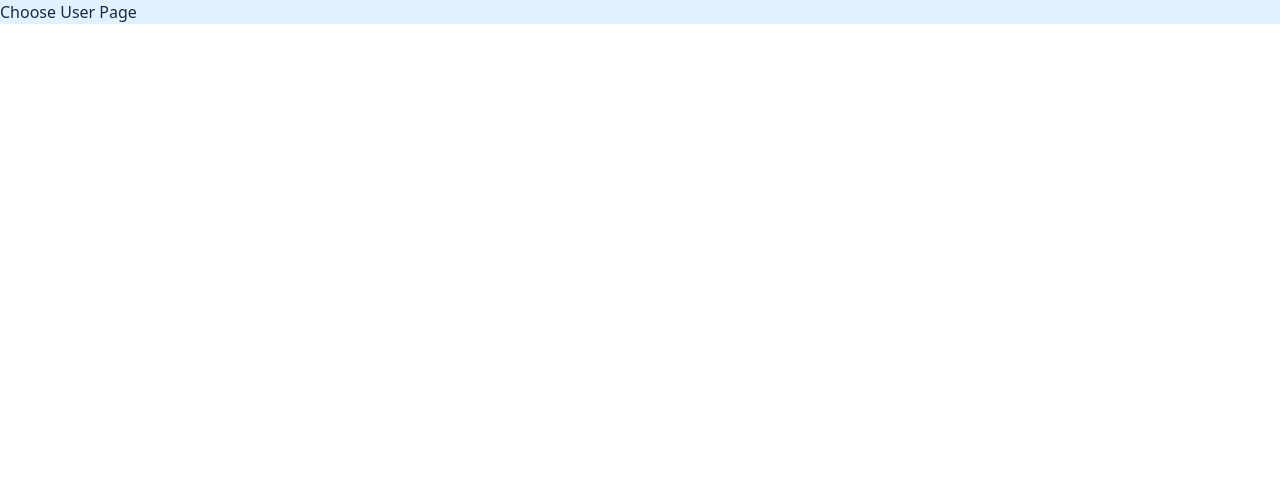
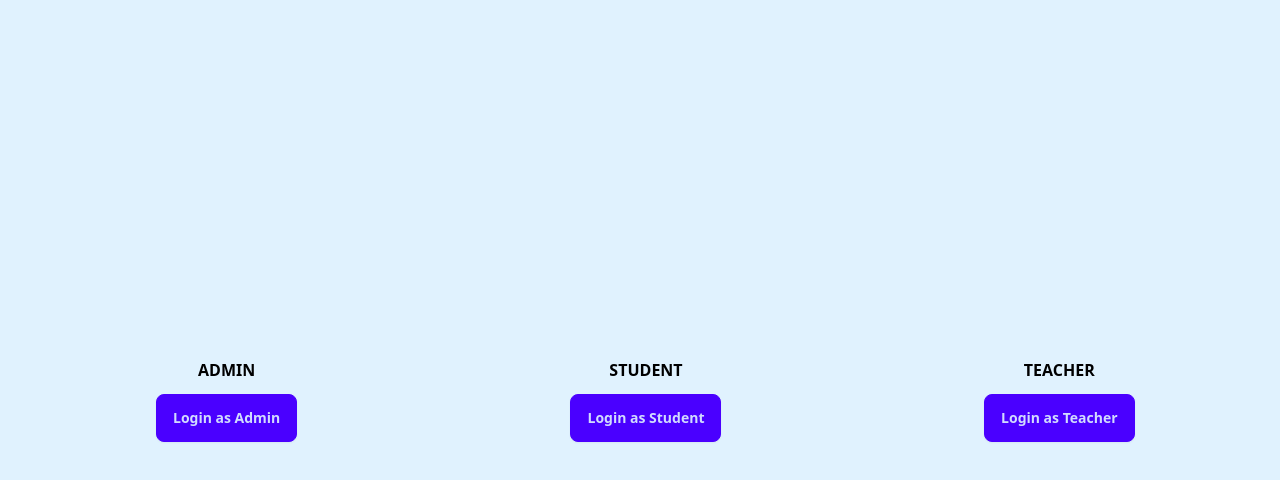
Before and after one commit to it27427/school-management-system, a React (Vite) app in the folder views/: page /choose-user in a window 1280 px wide. Shown: the top 480 px of the page. Built offline with nearby package versions, Linux system fonts and the light colour scheme.

Commit message:
ChooseUser Page Completed

```diff
--- a/views/src/App.jsx
+++ b/views/src/App.jsx
@@ -2,6 +2,11 @@ import { Route, BrowserRouter as Router, Routes } from 'react-router-dom';
 
 import ChooseUser from '@/pages/Auth/ChooseUser';
 import HomePage from '@/pages/HomePage';
+
+/* AUTHENTICATION-PAGES */
+import AdminLogin from '@/pages/Auth/AdminLogin';
+import StudentLogin from '@/pages/Auth/StudentLogin';
+import TeacherLogin from '@/pages/Auth/TeacherLogin';
 
 const App = () => {
   return (
@@ -9,6 +14,11 @@ const App = () => {
       <Routes>
         <Route path='/' element={<HomePage />} />
         <Route path='/choose-user' element={<ChooseUser />} />
+
+        {/* AUTHENTICATION-PAGES */}
+        <Route path='/admin-login' element={<AdminLogin />} />
+        <Route path='/student-login' element={<StudentLogin />} />
+        <Route path='/teacher-login' element={<TeacherLogin />} />
       </Routes>
     </Router>
   );
--- a/views/src/pages/auth/ChooseUser.jsx
+++ b/views/src/pages/auth/ChooseUser.jsx
@@ -1,10 +1,32 @@
-import React from 'react';
+import EmptyLayout from '@/layouts/EmptyLayout';
+import { Link } from 'react-router-dom';
 
 const ChooseUser = () => {
   return (
-    <div>
-      <h1>Choose User Page</h1>
-    </div>
+    <EmptyLayout>
+      <div className='grid place-items-center space-y-0 h-screen md:space-y-0 lg:grid-cols-3 lg:space-x-3 p-5'>
+        <div className='flex flex-col items-center justify-center text-center gap-3'>
+          <h2 className='font-bold uppercase text-black'>Admin</h2>
+          <Link to='/admin-login' className='btn btn-primary'>
+            Login as Admin
+          </Link>
+        </div>
+
+        <div className='flex flex-col items-center justify-center text-center gap-3'>
+          <h2 className='font-bold uppercase text-black'>Student</h2>
+          <Link to='/student-login' className='btn btn-primary'>
+            Login as Student
+          </Link>
+        </div>
+
+        <div className='flex flex-col items-center justify-center text-center gap-3'>
+          <h2 className='font-bold uppercase text-black'>Teacher</h2>
+          <Link to='/teacher-login' className='btn btn-primary'>
+            Login as Teacher
+          </Link>
+        </div>
+      </div>
+    </EmptyLayout>
   );
 };
 
```
